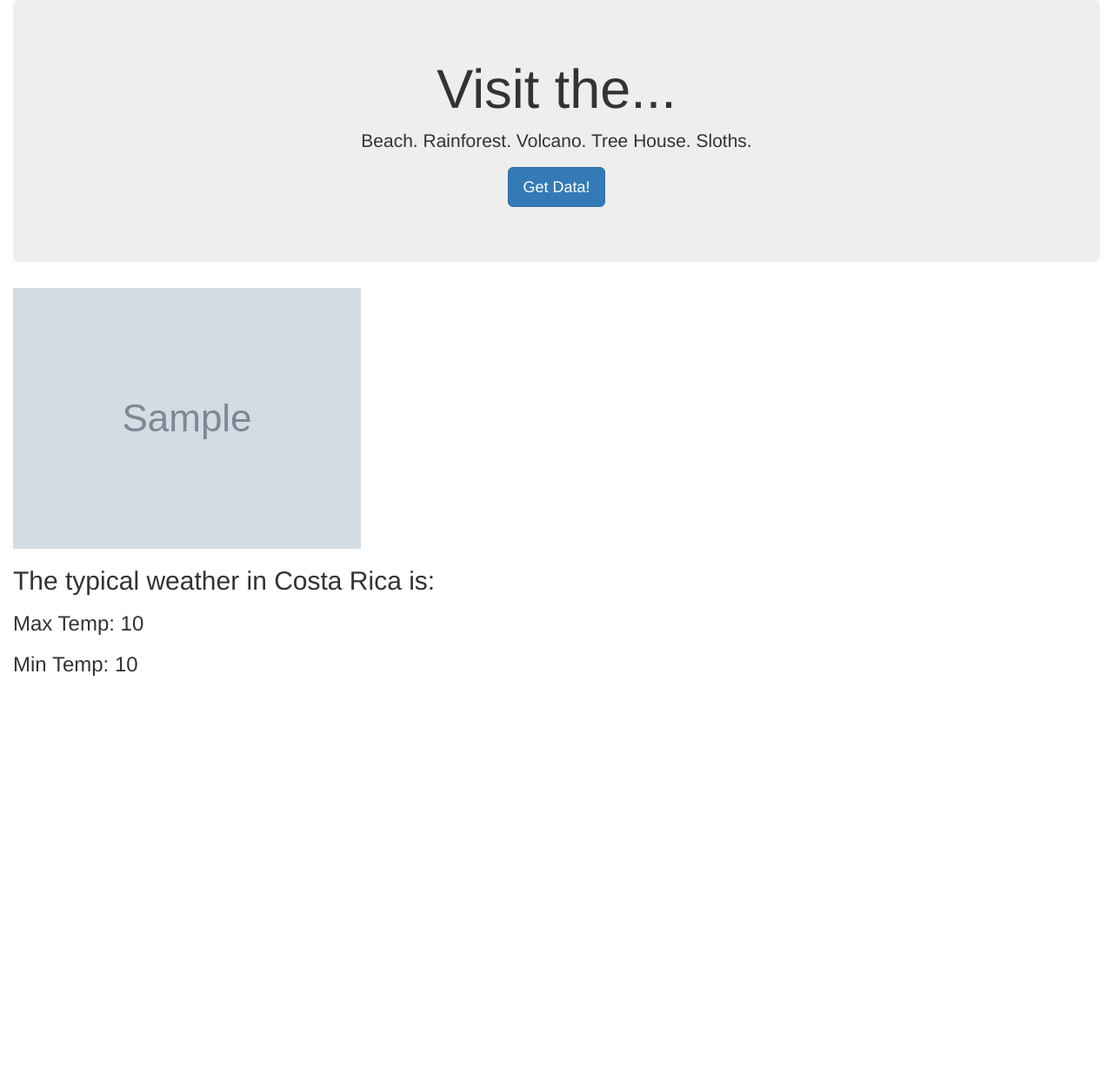
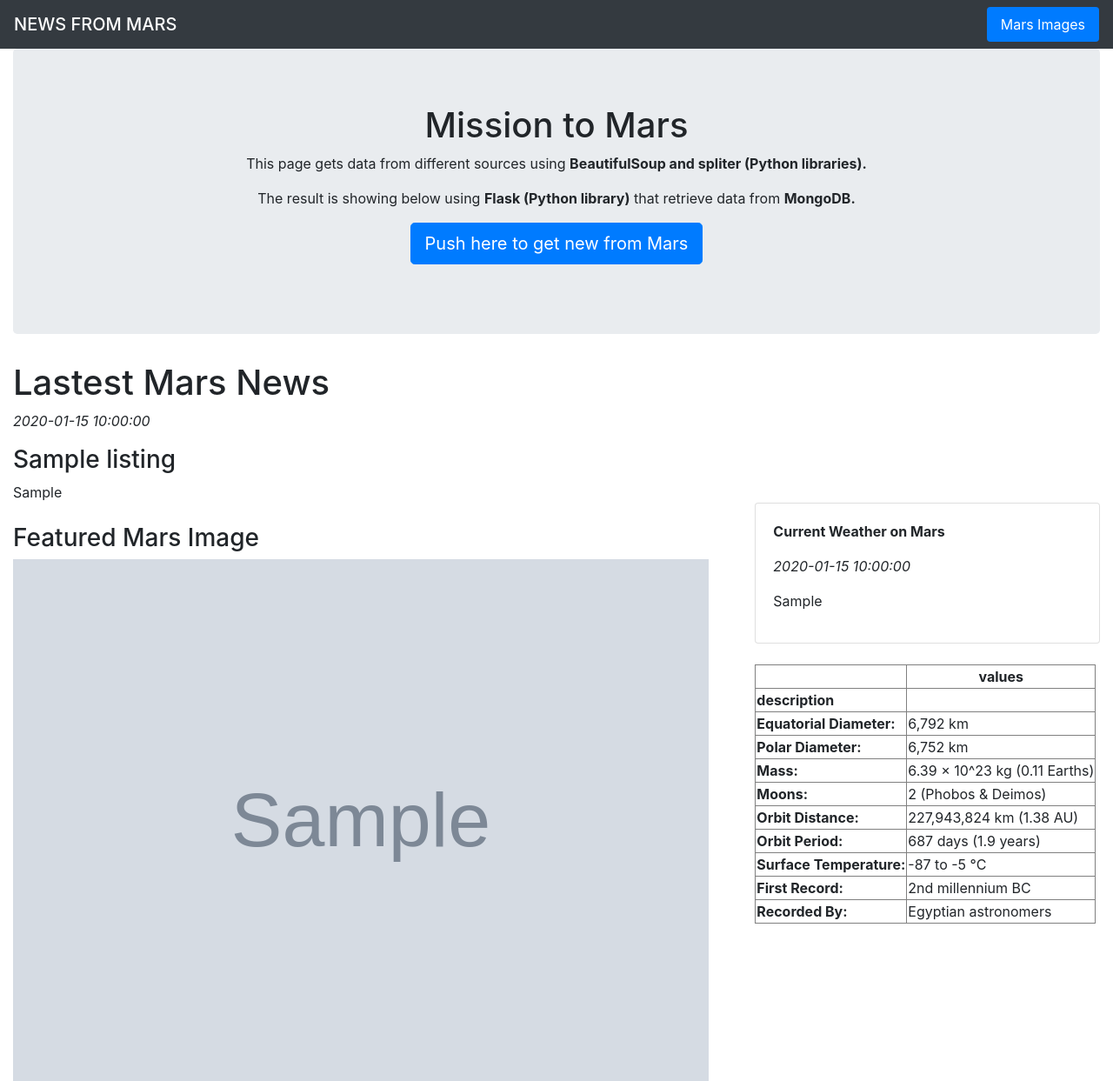
Before and after one commit to manoelbritto/MongoDB_WebScraping, a Flask app: template Code/templates/index.html in a window 1280 px wide. Shown: the whole page at 87% size. Before the commit the page ends 777 px from the top, so only its background shows below. Run offline with Flask 2, Linux system fonts and the light colour scheme; the template is opened without the code that fills it: most values are stand-ins (such as "Sample title", 1, 10 or a date in 2020); grey boxes marked "Sample" are stand-in pictures; some libraries are stand-ins or nearby versions.

Commit message:
including flask app files and html

```diff
--- a/Code/app.py
+++ b/Code/app.py
@@ -18,11 +18,19 @@
     return render_template("index.html", listings=listings)
 
 
+@app.route("/images")
+def image():
+    listings = mongo.db.listings.find_one()
+    return render_template("pages/images.html", listings=listings)
+
+
 @app.route("/scrape")
 def scraper():
+
     listings = mongo.db.listings
+    listings.remove()
     listings_data = scrape_mars.scrape()
-    listings.update({}, listings_data, upsert=True)
+    listings.insert(listings_data)
     return redirect("/", code=302)
 
 
--- a/Code/templates/index.html
+++ b/Code/templates/index.html
@@ -1,27 +1,137 @@
 <!DOCTYPE html>
 <html lang="en">
+  <head>
+    <meta charset="UTF-8" />
+    <meta name="viewport" content="width=device-width, initial-scale=1.0" />
+    <meta http-equiv="X-UA-Compatible" content="ie=edge" />
+    <title>Mars news</title>
+    <link
+      rel="stylesheet"
+      href="https://stackpath.bootstrapcdn.com/bootstrap/4.3.1/css/bootstrap.min.css"
+      integrity="sha384-ggOyR0iXCbMQv3Xipma34MD+dH/1fQ784/j6cY/iJTQUOhcWr7x9JvoRxT2MZw1T"
+      crossorigin="anonymous">
 
-<head>
-  <meta charset="UTF-8">
-  <meta name="viewport" content="width=device-width, initial-scale=1.0">
-  <meta http-equiv="X-UA-Compatible" content="ie=edge">
-  <title>Costa Rica Weather</title>
-  <link rel="stylesheet" href="https://maxcdn.bootstrapcdn.com/bootstrap/3.3.7/css/bootstrap.min.css">
+    <!-- jQuery library -->
+    <script src="https://ajax.googleapis.com/ajax/libs/jquery/3.4.1/jquery.min.js"></script>
+
+    <!-- Latest compiled JavaScript -->
+    <script src="https://maxcdn.bootstrapcdn.com/bootstrap/4.3.1/js/bootstrap.min.js"></script>
   </head>
 
   <body>
+    <nav class="navbar navbar-dark bg-dark size_hide">
+      <a href="/"
+        ><span class="navbar-brand mb-0 h1 back_color">NEWS FROM MARS</span></a>
+
+      <ul class="nav nav-pills">
+        <li class="nav-item">
+          <a class="nav-link active" href="/images">Mars Images</a>
+        </li>
+      </ul>
+    </nav>
     <div class="container-fluid">
       <div class="jumbotron text-center">
-      <h1>Visit the...</h1>
-      <p>Beach. Rainforest. Volcano. Tree House. Sloths.</p>
-      <p><a class="btn btn-primary btn-lg" href="/scrape" role="button">Get Data!</a></p>
+        <h1>Mission to Mars</h1>
+        <p>
+          This page gets data from different sources using
+          <b>BeautifulSoup and spliter (Python libraries).</b>
+        </p>
+        <p>
+          The result is showing below using <b>Flask (Python library)</b> that
+          retrieve data from <b>MongoDB.</b>
+        </p>
+        <p>
+          <a class="btn btn-primary btn-lg" href="/scrape" role="button"
+            >Push here to get new from Mars</a
+          >
+        </p>
       </div>
-    <img src="{{ vacation.sloth_img }}" alt="Sloth">
-    <h2>The typical weather in Costa Rica is:</h2>
-    <h3>Max Temp: {{ vacation.max_temp }}</h3>
-    <h3>Min Temp: {{ vacation.min_temp }}</h3>
+      <div class="row">
+        <div class="col-lg-8">
+          <h1>Lastest Mars News</h1>
+         <p><em>{{ listings.news_time }}</em></p>
+          <h3>
+            {{ listings.news_title }}
+          </h3>
+        </h4>
+            {{ listings.news_parag }}
+        </h4>
+
         </div>
       </div>
+      <div class="row">
+          <div class="col-lg-8">
+          </br>
+            <h3>
+              Featured Mars Image
+            </h3>
+            <img width="800px" height="500px" class="img-fluid" src={{listings.new_image_url}}>
+          </div>
+          <div class="col-lg-4">
+              <div class="card">
+                  <div class="card-body">
+                    <b>Current Weather on Mars</b>
+                    </p><em>{{listings.twitter_time}}</em></p>
+                    <p>
+                        {{listings.twitter_messag}}
+                    </p>
+                  </div>
+                </div>
+                  <br>
+                  <table border="1" >
+                      <thead>
+                        <tr style="text-align: center;">
+                          <th></th>
+                          <th>values</th>
+                        </tr>
+                        <tr>
+                          <th>description</th>
+                          <th></th>
+                        </tr>
+                      </thead>
+                      <tbody>
+                        <tr>
+                          <th>Equatorial Diameter:</th>
+                          <td>6,792 km</td>
+                        </tr>
+                        <tr>
+                          <th>Polar Diameter:</th>
+                          <td>6,752 km</td>
+                        </tr>
+                        <tr>
+                          <th>Mass:</th>
+                          <td>6.39 × 10^23 kg (0.11 Earths)</td>
+                        </tr>
+                        <tr>
+                          <th>Moons:</th>
+                          <td>2 (Phobos &amp; Deimos)</td>
+                        </tr>
+                        <tr>
+                          <th>Orbit Distance:</th>
+                          <td>227,943,824 km (1.38 AU)</td>
+                        </tr>
+                        <tr>
+                          <th>Orbit Period:</th>
+                          <td>687 days (1.9 years)</td>
+                        </tr>
+                        <tr>
+                          <th>Surface Temperature:</th>
+                          <td>-87 to -5 °C</td>
+                        </tr>
+                        <tr>
+                          <th>First Record:</th>
+                          <td>2nd millennium BC</td>
+                        </tr>
+                        <tr>
+                          <th>Recorded By:</th>
+                          <td>Egyptian astronomers</td>
+                        </tr>
+                      </tbody>
+                    </table>
+
+          </div>
+
+
+    </div>
   </body>
-
 </html>
```
Also changed, not shown: Code/scrape_mars.py (+11 -10 lines), Code/templates/css/style.css (added, +8 -0 lines), Code/templates/pages/images.html (added, +103 -0 lines), Code/templates/pages/Laboratory.jpg (added), images/mongodb.PNG (added), images/page1-1.PNG (added), images/page1-2.PNG (added), images/page2.PNG (added), 1 other file. Lines whose indentation alone changed are shown as unchanged.
